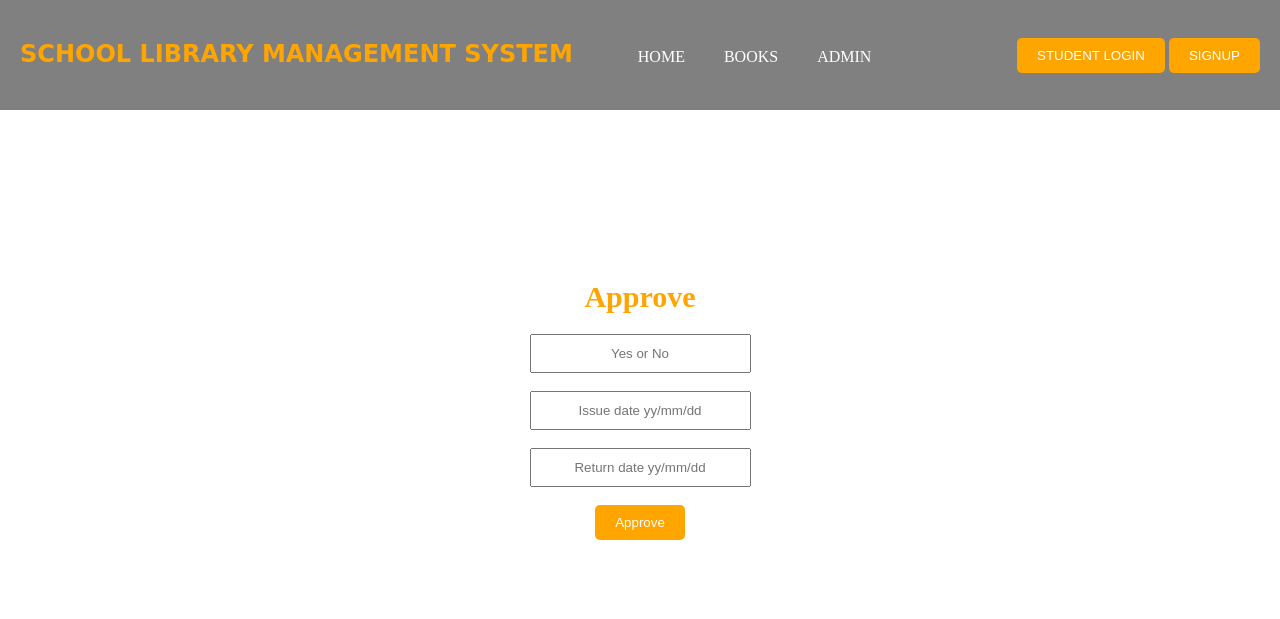
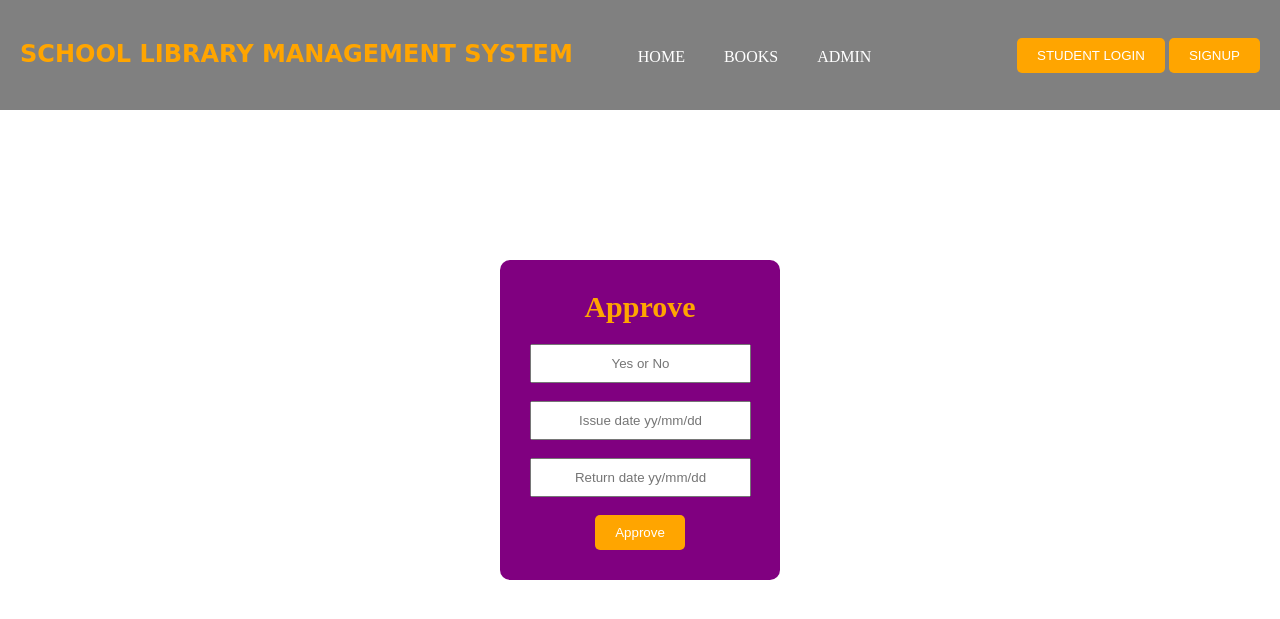
Before and after one commit to samuelkaranja/Library-system, a PHP site: page /issue_book.php in a window 1280 px wide. Shown: the top 619 px of the page. Run offline with PHP 8.4, Linux system fonts and the light colour scheme.

Commit message:
Fie update

```diff
--- a/admin_login.php
+++ b/admin_login.php
@@ -13,7 +13,7 @@
 	<div class="frm">
 		<form method="post" action="" onsubmit="return onClick()">
 			<p class="head1">ADMIN LOGIN</p>
-			<input class="input" type="text" name="uname" id="uname" placeholder="Username"><br><br>
+			<input class="input" type="text" name="uname" id="uname" placeholder="Username" autocomplete="off"><br><br>
 			<input class="input" type="password" name="pass" id="pass" placeholder="Password"><br><br>
 			<button class="btn" type="submit" name="submit">LOGIN</button>
 		</form>
--- a/book_request.php
+++ b/book_request.php
@@ -17,7 +17,7 @@
 
 			if (mysqli_num_rows($result) == 0) {
 
-				echo "<h1>"."There is no request"."</h1>";
+				echo "<h1>"."There is no request made"."</h1>";
 			}else{
 	?>
 		<div>
--- a/books.php
+++ b/books.php
@@ -39,7 +39,7 @@
 
 					$sql = "INSERT INTO `book_requested` (`BookName`, `Username`) VALUES('$_POST[request]', '$_SESSION[login_user]')";
 
-					$result = mysqli_query($conn, $sql) or die(mysqli_error($conn));
+					$result = mysqli_query($conn, $sql);
 		?>
 					<script>
 						alert('Book request sent for approval.');
--- a/index.php
+++ b/index.php
@@ -5,7 +5,7 @@
 <!DOCTYPE html>
 <html>
 <head>
-	<title>Home</title>
+	<title></title>
 	<link rel="stylesheet" type="text/css" href="style.css">
 </head>
 <body>
--- a/issue_book.php
+++ b/issue_book.php
@@ -12,9 +12,9 @@
  <div>
  	<form method="post" action="" class="approve">
  		<h2 style="padding: 0px 0px 20px 0px; color: orange; font-size: 30px;">Approve</h2>
- 		<input class="input" type="text" name="approve" placeholder="Yes or No" required=""><br><br>
- 		<input class="input" type="text" name="issue" placeholder="Issue date yy/mm/dd" required=""><br><br>
- 		<input class="input" type="text" name="return" placeholder="Return date yy/mm/dd" required=""><br><br>
+ 		<input class="input" type="text" name="approve" id="approve" placeholder="Yes or No" required=""><br><br>
+ 		<input class="input" type="text" name="issue" id="issue" placeholder="Issue date yy/mm/dd" required=""><br><br>
+ 		<input class="input" type="text" name="return" id="return" placeholder="Return date yy/mm/dd" required=""><br><br>
  		<button class="btn" type="submit" name="submit">Approve</button>
  	</form>
  </div>
@@ -47,5 +47,33 @@
  	}
 
  ?>
+
+ <!-- <script>
+ 	function onClick(){
+ 		var approve = document.getElementById('approve');
+ 		var issue = document.getElementById('issue');
+ 		var return = document.getElementById('return');
+
+ 		if (approve.value.trim() = '' , issue.value.trim() = '' , return.value.trim() = '' ) {
+ 			alert('Fill in the blank spaces below');
+ 			return false;
+ 		}
+
+ 		if (approve.value.trim() = '') {
+ 			alert('Approve book request');
+ 			return false;
+ 		}
+
+ 		if (issue.value.trim() = '') {
+ 			alert('Enter issue date');
+ 			return false;
+ 		}
+
+ 		if (return.value.trim() = '') {
+ 			alert('Enter return date');
+ 			return false;
+ 		}
+ 	}
+ </script> -->
  </body>
  </html>
--- a/profile.php
+++ b/profile.php
@@ -21,7 +21,7 @@
 		<center><img src="img/p.png" style="border-radius: 50%; width: 150px; height: 150px;"></center><br>
 		<center>
 		<?php
-			echo "<h3>"."Welcome"."</h3>" . strtoupper($_SESSION['login_user']);
+			echo "<h3>"."Welcome"."</h3>" . "<h3>" . strtoupper($_SESSION['login_user']) . "</h3>";
 		?>
 		<br><br>
 		</center>
--- a/signup.php
+++ b/signup.php
@@ -19,6 +19,7 @@
 			<input class="input" type="password" name="pass" id="pass" placeholder="Password" autocomplete="off"><br><br>
 			<input class="input" type="password" name="cpass" id="cpass" placeholder="Confirm Password" autocomplete="off"><br><br>
 			<input class="input" type="" name="admnno" id="admnno" placeholder="Admission Number" autocomplete="off"><br><br>
+			<!-- class="textfield" value="" id="extra7" name="extra7" -->
 			<input class="input" type="text" name="dept" id="dept" placeholder="Department" autocomplete="off"><br><br>
 			<input class="input" type="" name="year" id="year" placeholder="Year Of Study"><br><br>
 			<button class="btn" type="submit" name="submit">Enter</button>
--- a/stud_login.php
+++ b/stud_login.php
@@ -12,7 +12,7 @@
 	<div class="frm1">
 		<form method="post" action="" onsubmit="return onClick()">
 			<p class="head2">STUDENT LOGIN</p>
-			<input class="input" type="text" name="uname" id="uname" placeholder="Username"><br><br>
+			<input class="input" type="text" name="uname" id="uname" placeholder="Username" autocomplete="off"><br><br>
 			<input class="input" type="password" name="pass" id="pass" placeholder="Password"><br><br>
 			<button class="btn" type="submit" name="submit">LOGIN</button>
 		</form><br>
--- a/style.css
+++ b/style.css
@@ -269,5 +269,8 @@ td{
 .approve{
 	margin:0 auto;
 	text-align: center;
- 	padding-top: 170px;
+ 	background-color: purple;
+ 	margin: 150px 500px 0px 500px;
+ 	padding: 30px;
+ 	border-radius: 10px;
 }
```
Also changed, not shown: navbar.php (+4 -3 lines).
